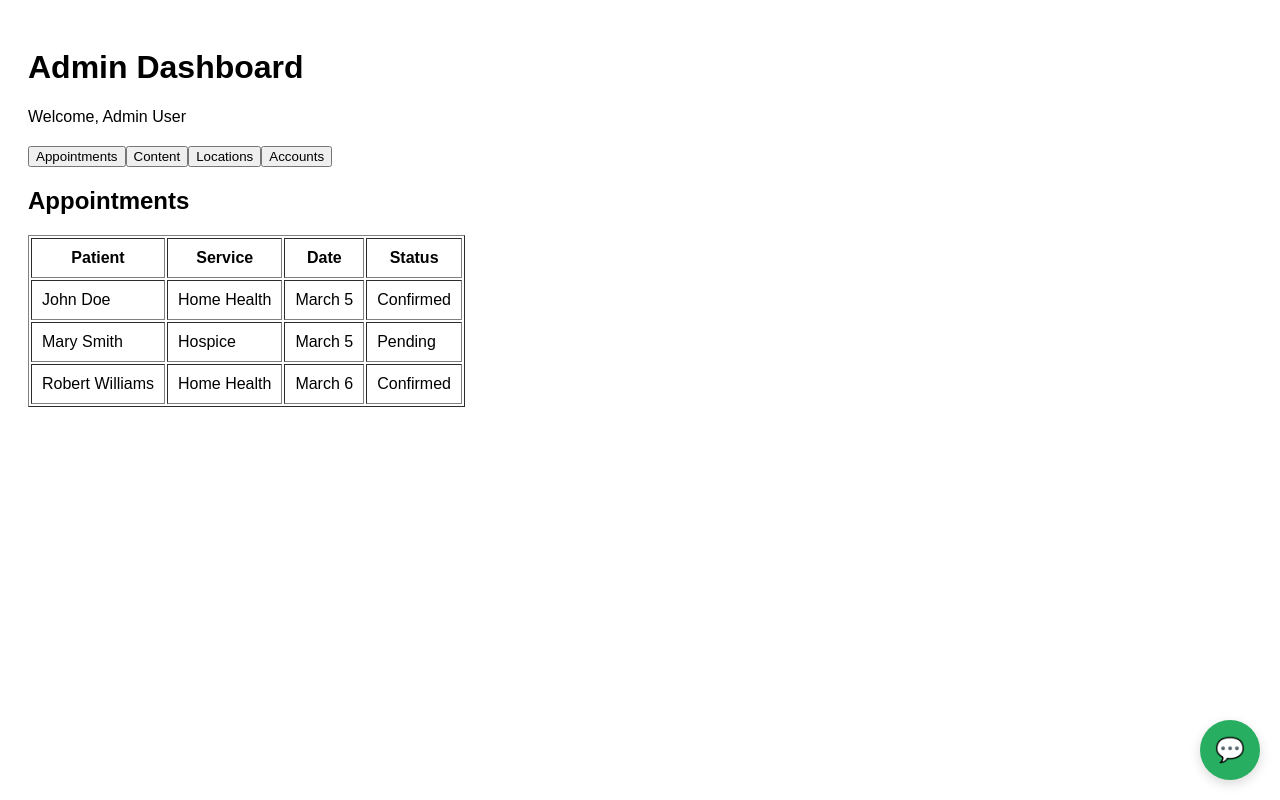
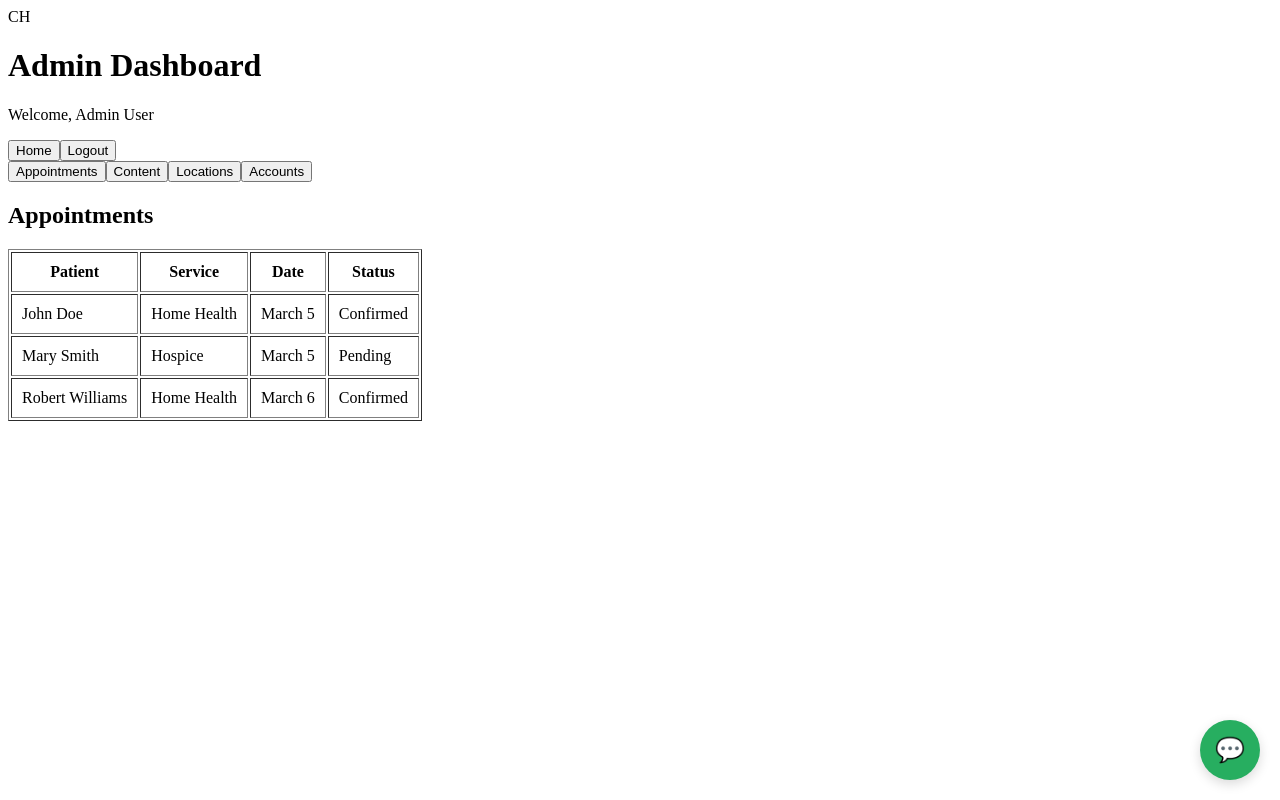
Before and after one commit to Compassionate4you/Compassionate4youSite, a React (Vite) app in the folder client/: page /admin in a window 1280 px wide. Built offline with nearby package versions, Linux system fonts and the light colour scheme.

Commit message:
Update AdminDashboard.jsx
Added a header section and made some small adjustments for the buttons

```diff
--- a/client/src/pages/AdminDashboard.jsx
+++ b/client/src/pages/AdminDashboard.jsx
@@ -1,4 +1,5 @@
 import React, { useState } from "react";
+// Remember to "Import CSS here."
 
 const AdminDashboard = () => {
   const [tab, setTab] = useState("appointments");
@@ -10,18 +11,51 @@ const AdminDashboard = () => {
   ];
 
   return (
-    <div style={{ padding: "20px", fontFamily: "Arial" }}>
+    <div>
+      {/* Top bar */}
+      <header className="topbar">
+        <div className="logo">CH</div>
+        <div className="header-text">
           <h1>Admin Dashboard</h1>
           <p>Welcome, Admin User</p>
+        </div>
+        <div className="top-actions">
+          <button>Home</button>
+          <button>Logout</button>
+        </div>
+      </header>
 
-      <div style={{ margin: "20px 0" }}>
-        <button onClick={() => setTab("appointments")}>Appointments</button>
-        <button onClick={() => setTab("content")}>Content</button>
-        <button onClick={() => setTab("locations")}>Locations</button>
-        <button onClick={() => setTab("accounts")}>Accounts</button>
-      </div>
+      {/* Tabs Navigation */}
+      <nav className="tabs">
+        <button
+          className={tab === "appointments" ? "active" : ""}
+          onClick={() => setTab("appointments")}
+        >
+          Appointments
+        </button>
+        <button
+          className={tab === "content" ? "active" : ""}
+          onClick={() => setTab("content")}
+        >
+          Content
+        </button>
+        <button
+          className={tab === "locations" ? "active" : ""}
+          onClick={() => setTab("locations")}
+        >
+          Locations
+        </button>
+        <button
+          className={tab === "accounts" ? "active" : ""}
+          onClick={() => setTab("accounts")}
+        >
+          Accounts
+        </button>
+      </nav>
 
-
+      {/* Content */}
+      <main className="content">
+        {/* Appointments Tab */}
         {tab === "appointments" && (
           <div>
             <h2>Appointments</h2>
@@ -49,9 +83,15 @@ const AdminDashboard = () => {
           </div>
         )}
 
+        {/* Content Tab */}
         {tab === "content" && <h2>Content Page (coming soon)</h2>}
+
+        {/* Locations Tab */}
         {tab === "locations" && <h2>Locations Page (coming soon)</h2>}
+
+        {/* Accounts Tab */}
         {tab === "accounts" && <h2>Accounts Page (coming soon)</h2>}
+      </main>
     </div>
   );
 };
```
Lines whose indentation alone changed are shown as unchanged.
